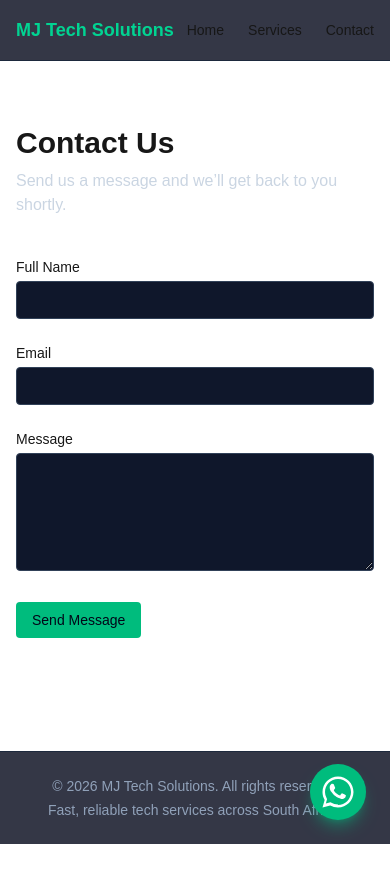
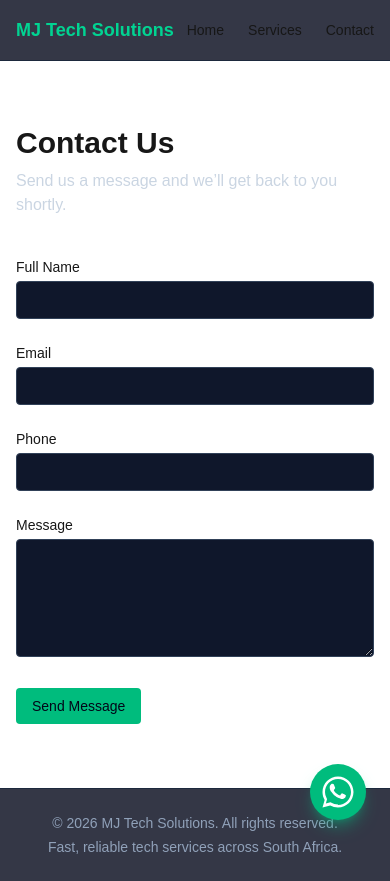
Before and after one commit to TwoOceans64/mj-tech-solutions, a Next.js app: page /contact in a window 390 px wide. Before the commit the page ends 844 px from the top, so only its background shows below. Built offline with nearby package versions, Linux system fonts and the light colour scheme.

Commit message:
Add phone field to contact form and update submission handling

```diff
--- a/app/contact/page.tsx
+++ b/app/contact/page.tsx
@@ -15,6 +15,7 @@ export default function ContactPage() {
     const formData = {
       name: (form.elements.namedItem("name") as HTMLInputElement).value,
       email: (form.elements.namedItem("email") as HTMLInputElement).value,
+      phone: (form.elements.namedItem("phone") as HTMLInputElement)?.value || "",
       message: (form.elements.namedItem("message") as HTMLTextAreaElement).value,
     };
 
@@ -62,6 +63,15 @@ export default function ContactPage() {
           </div>
 
           <div>
+            <label className="block text-sm mb-1">Phone</label>
+            <input
+              name="phone"
+              type="text"
+              className="w-full rounded bg-slate-900 border border-slate-700 px-3 py-2 text-sm"
+            />
+          </div>
+
+          <div>
             <label className="block text-sm mb-1">Message</label>
             <textarea
               name="message"
```
